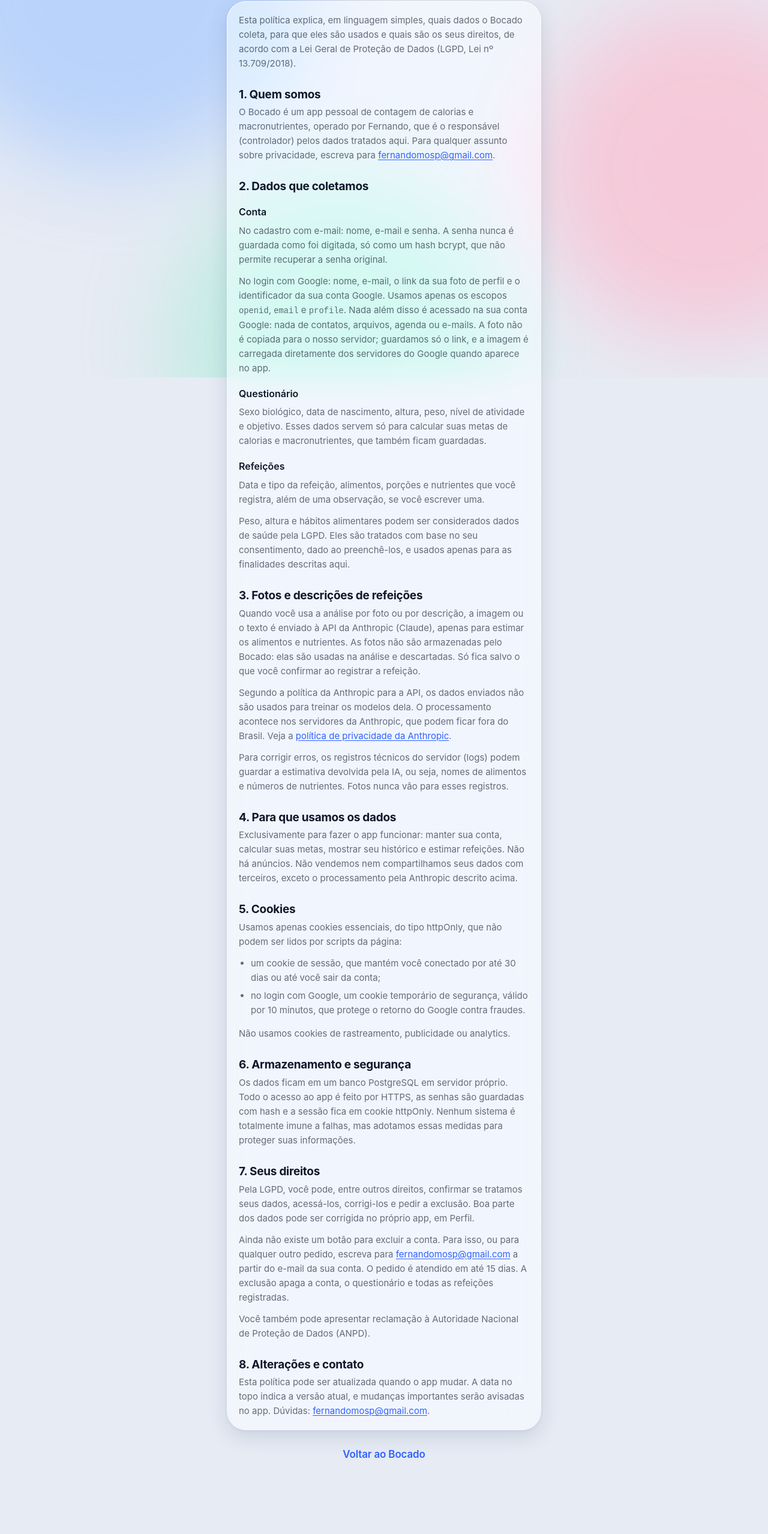
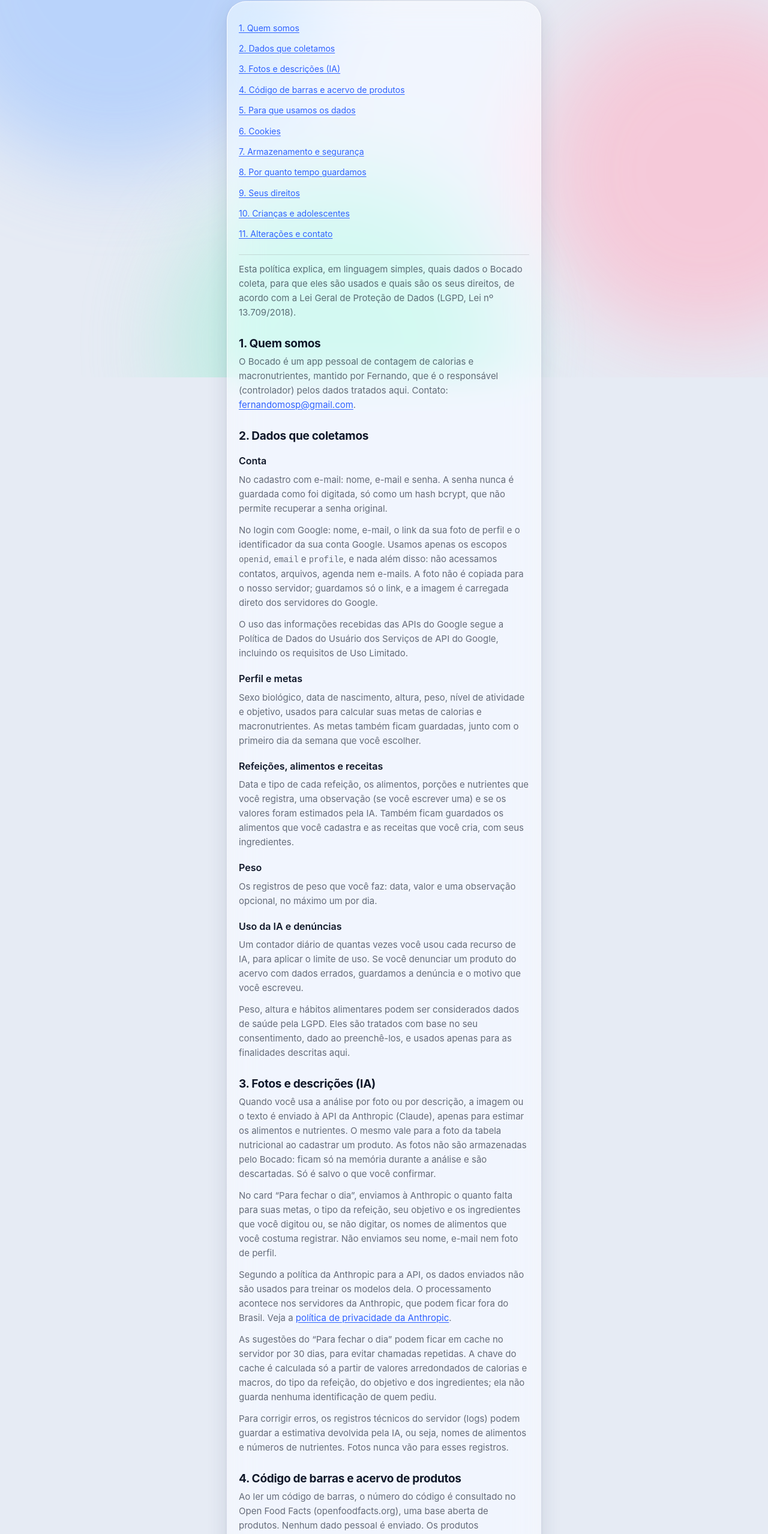
Before and after one commit to fernandomospf/bocado, a Next.js app in the folder frontend/: page /privacidade in a window 1280 px wide. Shown: the part 171-2728 px from the top of the page at 60% size. Before the commit the page ends 2645 px from the top, so only its background shows below. Built offline with nearby package versions, Linux system fonts and the light colour scheme.

Commit message:
feat: páginas de privacidade e termos

```diff
--- a/frontend/src/app/globals.css
+++ b/frontend/src/app/globals.css
@@ -1779,6 +1779,36 @@ img {
   font-size: 0.92em;
 }
 
+.legal h2 {
+  scroll-margin-top: 16px;
+}
+
+.legal-toc ol {
+  list-style: none;
+  padding: 0;
+  display: grid;
+  gap: 6px;
+  font-size: 14px;
+}
+
+.legal-toc {
+  padding-bottom: 8px;
+  border-bottom: 1px solid var(--hairline, rgba(128, 128, 128, 0.25));
+}
+
+.legal-links {
+  display: flex;
+  justify-content: center;
+  flex-wrap: wrap;
+  gap: 16px;
+}
+
+.legal-links a {
+  color: var(--accent);
+  text-decoration: underline;
+  text-underline-offset: 2px;
+}
+
 .legal a,
 .text-link {
   color: var(--accent);
--- a/frontend/src/app/privacidade/page.tsx
+++ b/frontend/src/app/privacidade/page.tsx
@@ -1,26 +1,47 @@
 import type { Metadata } from 'next';
 import { LegalPage } from '@/components/LegalPage';
 
-export const metadata: Metadata = { title: 'Política de Privacidade' };
+export const metadata: Metadata = {
+  title: 'Política de Privacidade',
+  robots: { index: true, follow: true },
+};
 
 const CONTACT = 'fernandomosp@gmail.com';
 
+const TOC = [
+  { id: 'quem-somos', label: '1. Quem somos' },
+  { id: 'dados', label: '2. Dados que coletamos' },
+  { id: 'ia', label: '3. Fotos e descrições (IA)' },
+  { id: 'codigo-de-barras', label: '4. Código de barras e acervo de produtos' },
+  { id: 'finalidade', label: '5. Para que usamos os dados' },
+  { id: 'cookies', label: '6. Cookies' },
+  { id: 'seguranca', label: '7. Armazenamento e segurança' },
+  { id: 'retencao', label: '8. Por quanto tempo guardamos' },
+  { id: 'direitos', label: '9. Seus direitos' },
+  { id: 'criancas', label: '10. Crianças e adolescentes' },
+  { id: 'alteracoes', label: '11. Alterações e contato' },
+];
+
 export default function PrivacyPage() {
   return (
-    <LegalPage title="Política de Privacidade" updatedAt="13 de novembro de 2026">
+    <LegalPage
+      title="Política de Privacidade"
+      updatedAt="15 de novembro de 2026"
+      toc={TOC}
+      otherPage={{ href: '/termos', label: 'Termos de Uso' }}
+    >
       <p>
         Esta política explica, em linguagem simples, quais dados o Bocado coleta, para que eles são usados e quais são
         os seus direitos, de acordo com a Lei Geral de Proteção de Dados (LGPD, Lei nº 13.709/2018).
       </p>
 
-      <h2>1. Quem somos</h2>
+      <h2 id="quem-somos">1. Quem somos</h2>
       <p>
-        O Bocado é um app pessoal de contagem de calorias e macronutrientes, operado por Fernando, que é o responsável
-        (controlador) pelos dados tratados aqui. Para qualquer assunto sobre privacidade, escreva para{' '}
-        <a href={`mailto:${CONTACT}`}>{CONTACT}</a>.
+        O Bocado é um app pessoal de contagem de calorias e macronutrientes, mantido por Fernando, que é o responsável
+        (controlador) pelos dados tratados aqui. Contato: <a href={`mailto:${CONTACT}`}>{CONTACT}</a>.
       </p>
 
-      <h2>2. Dados que coletamos</h2>
+      <h2 id="dados">2. Dados que coletamos</h2>
       <h3>Conta</h3>
       <p>
         No cadastro com e-mail: nome, e-mail e senha. A senha nunca é guardada como foi digitada, só como um hash
@@ -28,30 +49,49 @@ export default function PrivacyPage() {
       </p>
       <p>
         No login com Google: nome, e-mail, o link da sua foto de perfil e o identificador da sua conta Google. Usamos
-        apenas os escopos <code>openid</code>, <code>email</code> e <code>profile</code>. Nada além disso é acessado na
-        sua conta Google: nada de contatos, arquivos, agenda ou e-mails. A foto não é copiada para o nosso servidor;
-        guardamos só o link, e a imagem é carregada diretamente dos servidores do Google quando aparece no app.
+        apenas os escopos <code>openid</code>, <code>email</code> e <code>profile</code>, e nada além disso: não
+        acessamos contatos, arquivos, agenda nem e-mails. A foto não é copiada para o nosso servidor; guardamos só o
+        link, e a imagem é carregada direto dos servidores do Google.
       </p>
-      <h3>Questionário</h3>
       <p>
-        Sexo biológico, data de nascimento, altura, peso, nível de atividade e objetivo. Esses dados servem só para
-        calcular suas metas de calorias e macronutrientes, que também ficam guardadas.
+        O uso das informações recebidas das APIs do Google segue a Política de Dados do Usuário dos Serviços de API do
+        Google, incluindo os requisitos de Uso Limitado.
       </p>
-      <h3>Refeições</h3>
+      <h3>Perfil e metas</h3>
       <p>
-        Data e tipo da refeição, alimentos, porções e nutrientes que você registra, além de uma observação, se você
-        escrever uma.
+        Sexo biológico, data de nascimento, altura, peso, nível de atividade e objetivo, usados para calcular suas metas
+        de calorias e macronutrientes. As metas também ficam guardadas, junto com o primeiro dia da semana que você
+        escolher.
+      </p>
+      <h3>Refeições, alimentos e receitas</h3>
+      <p>
+        Data e tipo de cada refeição, os alimentos, porções e nutrientes que você registra, uma observação (se você
+        escrever uma) e se os valores foram estimados pela IA. Também ficam guardados os alimentos que você cadastra e as
+        receitas que você cria, com seus ingredientes.
+      </p>
+      <h3>Peso</h3>
+      <p>Os registros de peso que você faz: data, valor e uma observação opcional, no máximo um por dia.</p>
+      <h3>Uso da IA e denúncias</h3>
+      <p>
+        Um contador diário de quantas vezes você usou cada recurso de IA, para aplicar o limite de uso. Se você denunciar
+        um produto do acervo com dados errados, guardamos a denúncia e o motivo que você escreveu.
       </p>
       <p>
         Peso, altura e hábitos alimentares podem ser considerados dados de saúde pela LGPD. Eles são tratados com base
         no seu consentimento, dado ao preenchê-los, e usados apenas para as finalidades descritas aqui.
       </p>
 
-      <h2>3. Fotos e descrições de refeições</h2>
+      <h2 id="ia">3. Fotos e descrições (IA)</h2>
       <p>
         Quando você usa a análise por foto ou por descrição, a imagem ou o texto é enviado à API da Anthropic (Claude),
-        apenas para estimar os alimentos e nutrientes. As fotos não são armazenadas pelo Bocado: elas são usadas na
-        análise e descartadas. Só fica salvo o que você confirmar ao registrar a refeição.
+        apenas para estimar os alimentos e nutrientes. O mesmo vale para a foto da tabela nutricional ao cadastrar um
+        produto. As fotos não são armazenadas pelo Bocado: ficam só na memória durante a análise e são descartadas. Só
+        é salvo o que você confirmar.
+      </p>
+      <p>
+        No card &ldquo;Para fechar o dia&rdquo;, enviamos à Anthropic o quanto falta para suas metas, o tipo da refeição,
+        seu objetivo e os ingredientes que você digitou ou, se não digitar, os nomes de alimentos que você costuma
+        registrar. Não enviamos seu nome, e-mail nem foto de perfil.
       </p>
       <p>
         Segundo a política da Anthropic para a API, os dados enviados não são usados para treinar os modelos dela. O
@@ -62,21 +102,42 @@ export default function PrivacyPage() {
         .
       </p>
       <p>
+        As sugestões do &ldquo;Para fechar o dia&rdquo; podem ficar em cache no servidor por 30 dias, para evitar
+        chamadas repetidas. A chave do cache é calculada só a partir de valores arredondados de calorias e macros, do
+        tipo da refeição, do objetivo e dos ingredientes; ela não guarda nenhuma identificação de quem pediu.
+      </p>
+      <p>
         Para corrigir erros, os registros técnicos do servidor (logs) podem guardar a estimativa devolvida pela IA, ou
         seja, nomes de alimentos e números de nutrientes. Fotos nunca vão para esses registros.
       </p>
 
-      <h2>4. Para que usamos os dados</h2>
+      <h2 id="codigo-de-barras">4. Código de barras e acervo de produtos</h2>
+      <p>
+        Ao ler um código de barras, o número do código é consultado no Open Food Facts (openfoodfacts.org), uma base
+        aberta de produtos. Nenhum dado pessoal é enviado. Os produtos encontrados lá são copiados para o acervo do
+        Bocado, e os códigos que a base não tem ficam registrados por 7 dias para não repetirmos a consulta.
+      </p>
+      <p>
+        Se o produto não existir, você pode cadastrá-lo a partir da foto do rótulo. A foto não é guardada, só os valores
+        que você revisar e confirmar. Esses produtos ficam num acervo compartilhado, visível para todos os usuários do
+        Bocado, e o cadastro fica associado à sua conta enquanto ela existir. Outros usuários podem denunciar dados
+        errados.
+      </p>
+
+      <h2 id="finalidade">5. Para que usamos os dados</h2>
       <p>
         Exclusivamente para fazer o app funcionar: manter sua conta, calcular suas metas, mostrar seu histórico e
-        estimar refeições. Não há anúncios. Não vendemos nem compartilhamos seus dados com terceiros, exceto o
-        processamento pela Anthropic descrito acima.
+        estimar refeições. Não há anúncios, não vendemos seus dados e não os compartilhamos com terceiros, exceto os
+        prestadores que fazem o app funcionar:
       </p>
+      <ul>
+        <li>Anthropic, para a análise por IA descrita acima;</li>
+        <li>Google, para o login com Google;</li>
+        <li>Cloudflare, para a entrega e a segurança do tráfego do app.</li>
+      </ul>
 
-      <h2>5. Cookies</h2>
-      <p>
-        Usamos apenas cookies essenciais, do tipo httpOnly, que não podem ser lidos por scripts da página:
-      </p>
+      <h2 id="cookies">6. Cookies</h2>
+      <p>Usamos apenas cookies essenciais, do tipo httpOnly, que não podem ser lidos por scripts da página:</p>
       <ul>
         <li>um cookie de sessão, que mantém você conectado por até 30 dias ou até você sair da conta;</li>
         <li>
@@ -84,33 +145,49 @@ export default function PrivacyPage() {
           contra fraudes.
         </li>
       </ul>
-      <p>Não usamos cookies de rastreamento, publicidade ou analytics.</p>
+      <p>Não usamos cookies de rastreamento, publicidade nem ferramentas de analytics.</p>
 
-      <h2>6. Armazenamento e segurança</h2>
+      <h2 id="seguranca">7. Armazenamento e segurança</h2>
       <p>
         Os dados ficam em um banco PostgreSQL em servidor próprio. Todo o acesso ao app é feito por HTTPS, as senhas são
         guardadas com hash e a sessão fica em cookie httpOnly. Nenhum sistema é totalmente imune a falhas, mas adotamos
         essas medidas para proteger suas informações.
       </p>
 
-      <h2>7. Seus direitos</h2>
+      <h2 id="retencao">8. Por quanto tempo guardamos</h2>
       <p>
-        Pela LGPD, você pode, entre outros direitos, confirmar se tratamos seus dados, acessá-los, corrigi-los e pedir a
-        exclusão. Boa parte dos dados pode ser corrigida no próprio app, em Perfil.
-      </p>
-      <p>
-        Ainda não existe um botão para excluir a conta. Para isso, ou para qualquer outro pedido, escreva para{' '}
-        <a href={`mailto:${CONTACT}`}>{CONTACT}</a> a partir do e-mail da sua conta. O pedido é atendido em até 15
-        dias. A exclusão apaga a conta, o questionário e todas as refeições registradas.
-      </p>
-      <p>
-        Você também pode apresentar reclamação à Autoridade Nacional de Proteção de Dados (ANPD).
+        Seus dados ficam enquanto a conta existir e são apagados quando você a exclui.
       </p>
 
-      <h2>8. Alterações e contato</h2>
+      <h2 id="direitos">9. Seus direitos</h2>
       <p>
-        Esta política pode ser atualizada quando o app mudar. A data no topo indica a versão atual, e mudanças
-        importantes serão avisadas no app. Dúvidas: <a href={`mailto:${CONTACT}`}>{CONTACT}</a>.
+        Pela LGPD, você pode confirmar se tratamos seus dados, acessá-los, corrigi-los, levá-los para outro serviço
+        (portabilidade), pedir a eliminação e revogar o consentimento. Direto no app, em Perfil:
+      </p>
+      <ul>
+        <li>corrija seu perfil, metas, refeições e registros de peso;</li>
+        <li>exporte suas refeições e seu peso em CSV, para abrir no Excel;</li>
+        <li>
+          exclua sua conta em &ldquo;Excluir conta&rdquo;. Isso apaga de forma definitiva seu perfil, refeições, pesos,
+          receitas, alimentos cadastrados por você, contadores de uso e denúncias. Os produtos que você cadastrou no
+          acervo compartilhado continuam, sem ligação com você.
+        </li>
+      </ul>
+      <p>
+        Se preferir, escreva para <a href={`mailto:${CONTACT}`}>{CONTACT}</a> a partir do e-mail da sua conta. Respondemos
+        em até 15 dias. Você também pode apresentar reclamação à Autoridade Nacional de Proteção de Dados (ANPD).
+      </p>
+
+      <h2 id="criancas">10. Crianças e adolescentes</h2>
+      <p>
+        O Bocado não é voltado a menores de 13 anos. Para quem tem de 13 a 17 anos, recomendamos o uso com supervisão de
+        um responsável.
+      </p>
+
+      <h2 id="alteracoes">11. Alterações e contato</h2>
+      <p>
+        Esta política pode ser atualizada quando o app mudar. A data no topo indica a versão atual, e avisaremos dentro
+        do app quando houver mudança relevante. Dúvidas: <a href={`mailto:${CONTACT}`}>{CONTACT}</a>.
       </p>
     </LegalPage>
   );
--- a/frontend/src/components/LegalPage.tsx
+++ b/frontend/src/components/LegalPage.tsx
@@ -2,8 +2,27 @@ import Link from 'next/link';
 import type { ReactNode } from 'react';
 import { Logo } from './Logo';
 
+export interface LegalToc {
+  id: string;
+  label: string;
+}
+
 /** Layout de leitura das páginas públicas (privacidade, termos). Server Component, sem guard de login. */
-export function LegalPage({ title, updatedAt, children }: { title: string; updatedAt: string; children: ReactNode }) {
+export function LegalPage({
+  title,
+  updatedAt,
+  toc,
+  otherPage,
+  children,
+}: {
+  title: string;
+  updatedAt: string;
+  /** Índice com âncoras no topo (opcional). Cada id precisa existir como id de um h2 no conteúdo. */
+  toc?: LegalToc[];
+  /** Link cruzado para a outra página legal, no fim. */
+  otherPage: { href: string; label: string };
+  children: ReactNode;
+}) {
   return (
     <main className="screen screen-plain">
       <header className="brand" style={{ paddingTop: 12 }}>
@@ -14,11 +33,25 @@ export function LegalPage({ title, updatedAt, children }: { title: string; updat
         </div>
       </header>
 
-      <article className="card glass legal">{children}</article>
+      <article className="card glass legal">
+        {toc && (
+          <nav className="legal-toc" aria-label="Índice">
+            <ol>
+              {toc.map((s) => (
+                <li key={s.id}>
+                  <a href={`#${s.id}`}>{s.label}</a>
+                </li>
+              ))}
+            </ol>
+          </nav>
+        )}
+        {children}
+      </article>
 
-      <Link href="/" className="btn btn-plain" style={{ alignSelf: 'center' }}>
-        Voltar ao Bocado
-      </Link>
+      <nav className="caption legal-links" aria-label="Outras páginas">
+        <Link href={otherPage.href}>{otherPage.label}</Link>
+        <Link href="/">Voltar ao Bocado</Link>
+      </nav>
     </main>
   );
 }
```
Also changed, not shown: frontend/src/app/termos/page.tsx (+45 -22 lines).
